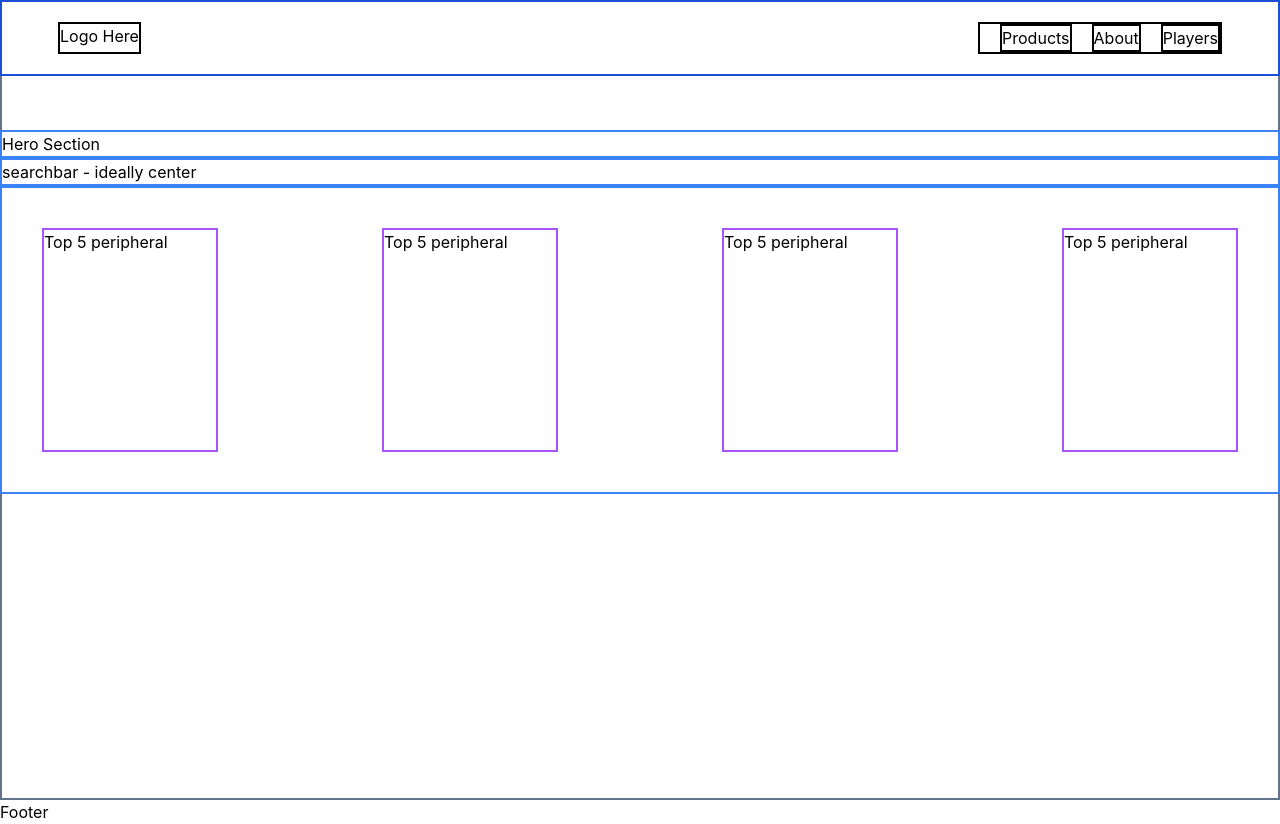
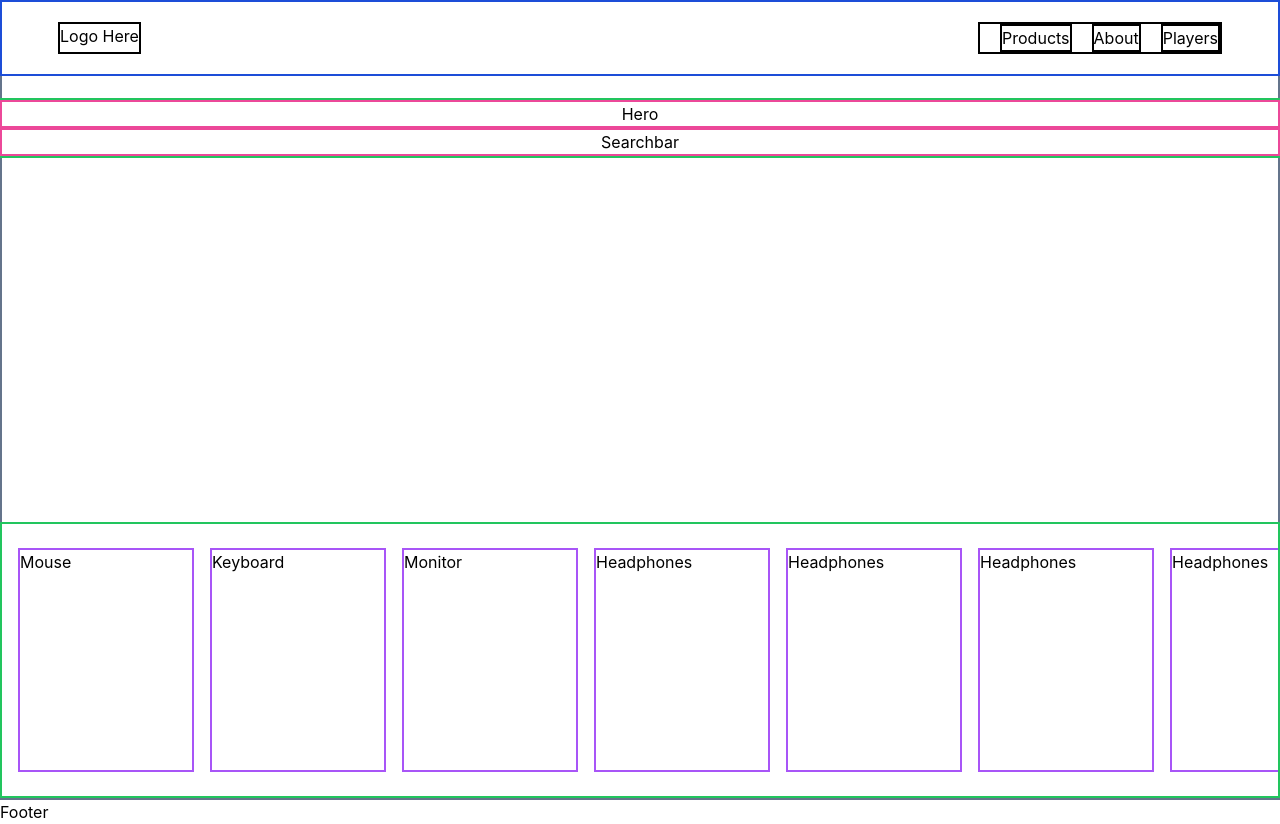
Before and after one commit to liucidity/gamer-gear, a Next.js app: page /home in a window 1280 px wide. Built offline with nearby package versions, Linux system fonts and the light colour scheme; what prettier-plugin-tailwindcss would draw is missing.

Commit message:
feat: create snap carousel and extract component

```diff
--- /dev/null
+++ b/components/SnapCarousel.tsx
@@ -0,0 +1,29 @@
+import React from "react";
+
+type ProductItem = {
+  id: string;
+  type: string;
+};
+type Props = {
+  products: ProductItem[];
+};
+
+const SnapCarousel = ({ products }: Props) => {
+  const productsListItem = products.map(({ type, id }) => {
+    return (
+      <li
+        key={id}
+        className="mx-2 h-56 w-44 shrink-0 snap-center border-2 border-purple-500"
+      >
+        {type}
+      </li>
+    );
+  });
+  return (
+    <ul className="flex w-screen snap-x snap-mandatory items-center overflow-x-auto border-2 border-green-500 px-2 py-6">
+      {productsListItem}
+    </ul>
+  );
+};
+
+export default SnapCarousel;
--- a/pages/home/index.tsx
+++ b/pages/home/index.tsx
@@ -1,27 +1,86 @@
 import React from "react";
+import SnapCarousel from "../../components/SnapCarousel";
 
-const Home = ({ children }) => {
+const topProducts = [
+  {
+    type: "Mouse",
+    id: "id1",
+  },
+  {
+    type: "Keyboard",
+    id: "id2",
+  },
+  {
+    type: "Monitor",
+    id: "id3",
+  },
+  {
+    type: "Headphones",
+    id: "id4",
+  },
+  {
+    type: "Headphones",
+    id: "id5",
+  },
+  {
+    type: "Headphones",
+    id: "id6",
+  },
+  {
+    type: "Headphones",
+    id: "id7",
+  },
+  {
+    type: "Headphones",
+    id: "id8",
+  },
+  {
+    type: "Headphones",
+    id: "id9",
+  },
+  {
+    type: "Headphones",
+    id: "id10",
+  },
+  {
+    type: "Headphones",
+    id: "id11",
+  },
+  {
+    type: "Headphones",
+    id: "id12",
+  },
+  {
+    type: "Headphones",
+    id: "id13",
+  },
+  {
+    type: "Headphones",
+    id: "id14",
+  },
+  {
+    type: "Headphones",
+    id: "id15",
+  },
+  {
+    type: "Headphones",
+    id: "id16",
+  },
+];
+
+const Home = (props: { children: any }) => {
   return (
-    <section className="flex min-h-screen w-screen flex-col items-center border-2 border-slate-500 pt-32">
-      <div className="border-2 border-blue-500 h-1/3 w-screen">Hero Section</div>
-      <div className="border-2 border-blue-500 h-1/3 w-screen">
-        searchbar - ideally center
-      </div>
-      <div className="flex w-screen flex-wrap items-center justify-between h-1/3 border-2 border-blue-500 p-10 ">
-        <div className="h-56 border-2 border-purple-500 md:w-44">
-          Top 5 peripheral
+    <div className="flex h-screen w-screen flex-col items-center justify-between border-2 border-slate-500 px-10 pt-24">
+      <section className="flex w-screen flex-col items-center border-2 border-green-500">
+        <p className="flex w-screen items-center justify-center border-2 border-pink-500">
+          Hero
+        </p>
+        <div className="flex w-screen items-center justify-center border-2 border-pink-500">
+          Searchbar
         </div>
-        <div className="h-56 border-2 border-purple-500 md:w-44">
-          Top 5 peripheral
-        </div>
-        <div className="h-56 border-2 border-purple-500 md:w-44">
-          Top 5 peripheral
-        </div>
-        <div className="h-56 border-2 border-purple-500 md:w-44">
-          Top 5 peripheral
-        </div>
-      </div>
-    </section>
+      </section>
+      <SnapCarousel products={topProducts} />
+    </div>
   );
 };
 
```
